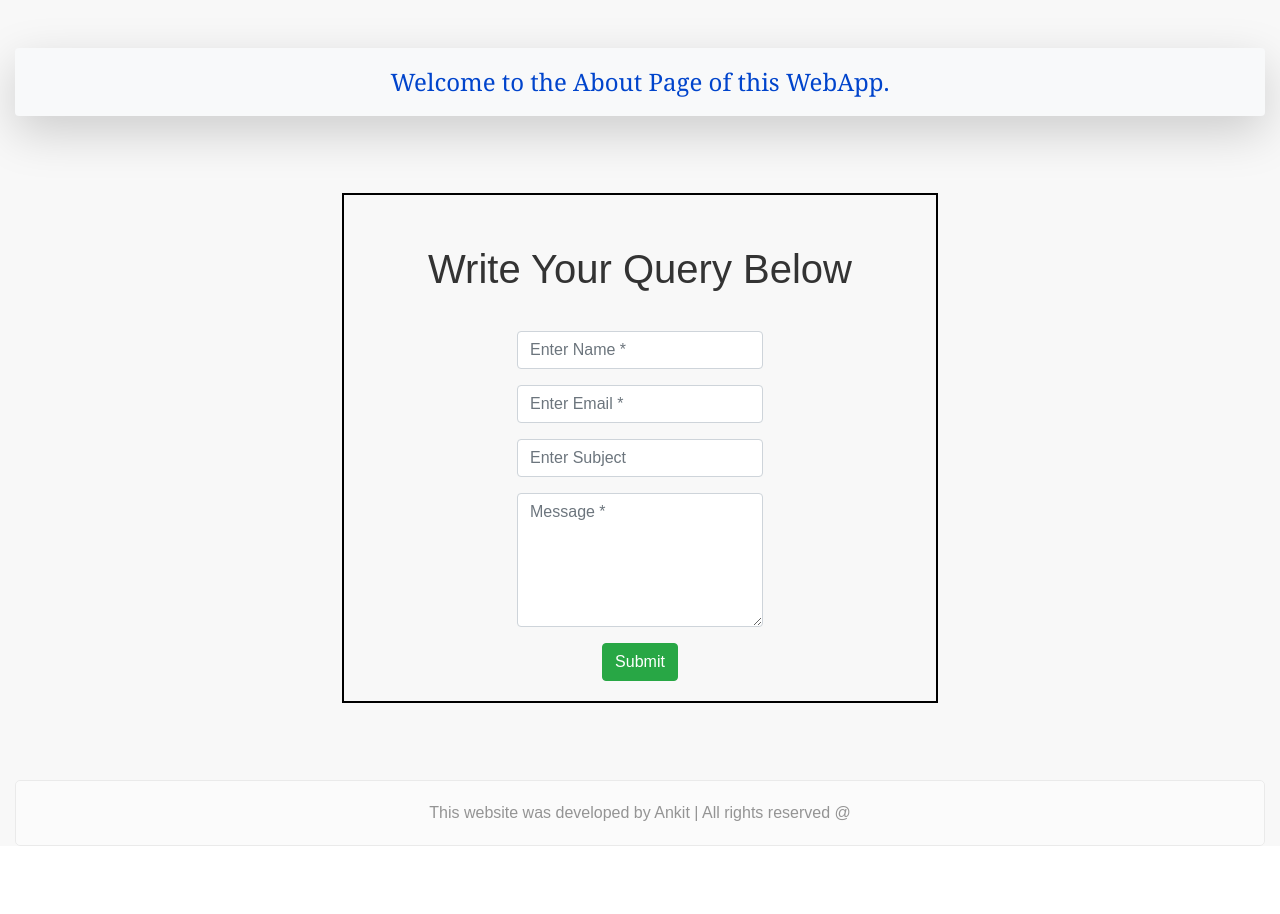
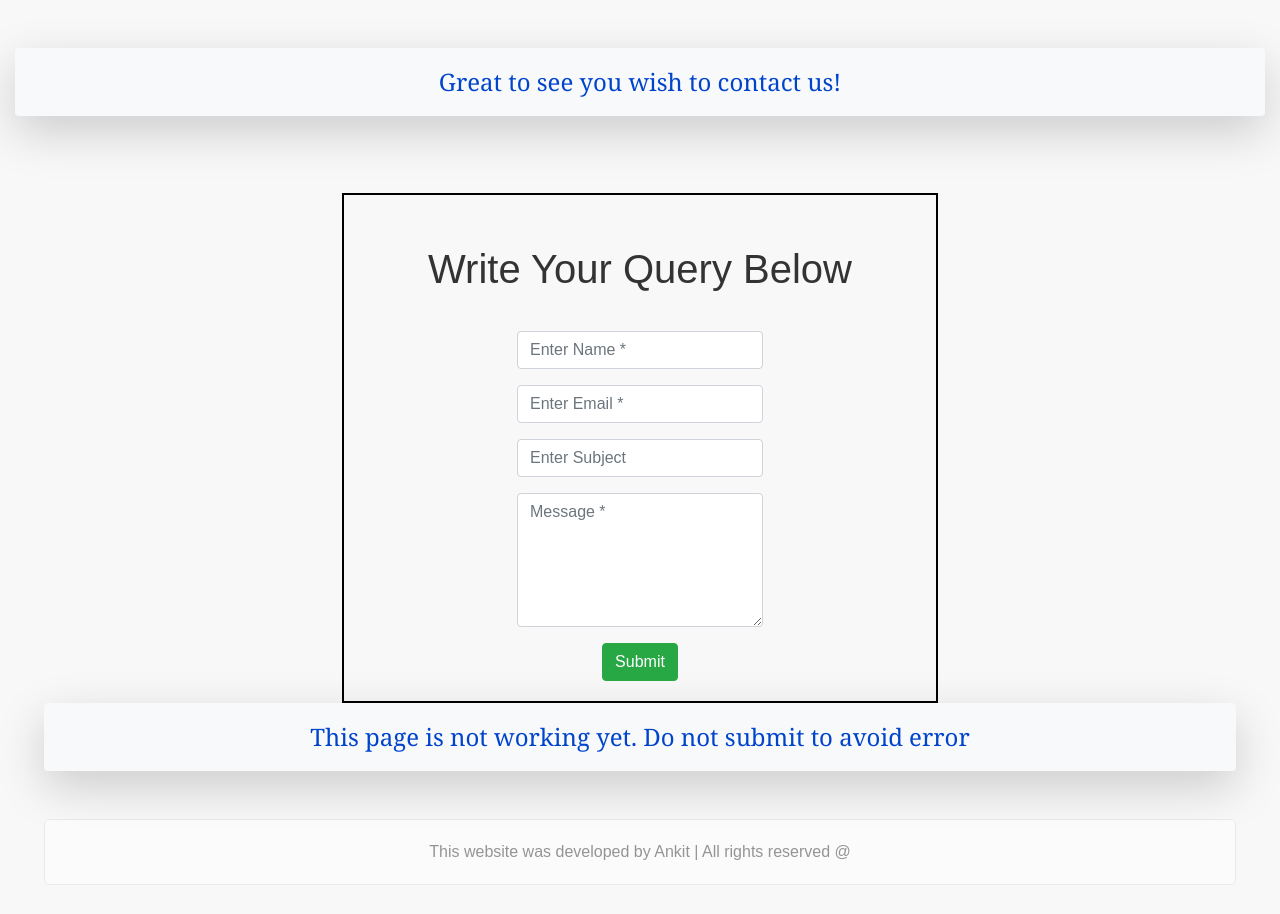
Before and after one commit to AnkitBaliyan1/bimamitra, a Django app: page /contactus/ in a window 1280 px wide. Shown: the part 56-970 px from the top of the page. Before the commit the page ends 902 px from the top, so only its background shows below. Run offline with Django 5.2, Linux system fonts and the light colour scheme; some libraries are stand-ins or nearby versions.

Commit message:
removing contact us
since, contact us is not working as expected in azure environment, hence, taking a back step.

```diff
--- a/application_insure/admin.py
+++ b/application_insure/admin.py
@@ -1,10 +1,14 @@
 from django.contrib import admin
-from .models import ContactUs
+#from .models import ContactUs
 
 # Register your models here.
 #admin.site.register(ContactUs)
 
+'''
+# this is to register the table for contact us from model
 
 @admin.register(ContactUs)
 class ContactUsAdmin(admin.ModelAdmin):
     list_display = ['name','email', 'subject', 'message']
+
+'''
--- a/application_insure/forms.py
+++ b/application_insure/forms.py
@@ -1,6 +1,6 @@
 # forms.py
 from django import forms
-from .models import ContactUs
+#from .models import ContactUs
 
 
 class InputForm(forms.Form):
@@ -10,8 +10,12 @@ class InputForm(forms.Form):
         widget=forms.TextInput(attrs={'class': 'large-input', 'row':5,'style': 'width: 90%; height: 50px;'})
     )
 
+'''
+# this is form for contact us section which takes model
 
 class ContactUsForm(forms.ModelForm):
     class Meta:
         model = ContactUs
         fields = ['name', 'email', 'subject', 'message']
+
+'''
--- a/application_insure/templates/application_insure/bimabot.html
+++ b/application_insure/templates/application_insure/bimabot.html
@@ -57,9 +57,9 @@
                     {% endfor %}
                     -->
 
-
+                    {% if chat_history %}
                     <div class="main-container" style="width: auto; margin: 5px; padding:15px">
-                        <h2>Chat History</h2>
+                        <h4></h4>
                         {% for message in chat_history %}
                             {% if 'BimaBot' in message %}
                                 <div class="bot-container">
@@ -80,6 +80,7 @@
                             {% endif %}
                         {% endfor %}
                     </div>
+                    {% endif %}
 
 
 
--- a/application_insure/templates/application_insure/contactus.html
+++ b/application_insure/templates/application_insure/contactus.html
@@ -5,7 +5,7 @@
 
     <div class="container-fluid mt-5 text-center">
         <div class="shadow-lg p-3 mb-5 bg-body-tertiary rounded p-3 mb-2 bg-light">
-            <div class="header"> Welcome to the About Page of this WebApp. </h5>
+            <div class="header"> Great to see you wish to contact us! </h5>
         </div>
 
     </div>
@@ -52,6 +52,10 @@
             </div>
         </section>
 
+        <div class="shadow-lg p-3 mb-5 bg-body-tertiary rounded p-3 mb-2 bg-light">
+            <div class="header"> This page is not working yet. Do not submit to avoid error </h5>
+        </div>
+
 
     </div>
 
--- a/application_insure/views.py
+++ b/application_insure/views.py
@@ -72,6 +72,7 @@ def bimabot(request):
                 "BimaBot": response_text
             }
             chat_history.insert(0,conversation_dict)
+            form=InputForm()
 
     else:
         form=InputForm()
@@ -83,6 +84,12 @@ def about(request):
     return render(request, "application_insure/about.html")
 
 
+def contactus(request):
+    return render(request, 'application_insure/contactus.html')
+
+
+'''
+# since admin contact us is not working, hence removing this one.
 
 from .forms import ContactUsForm
 def contactus(request):
@@ -96,3 +103,5 @@ def contactus(request):
         form = ContactUsForm()
 
     return render(request, 'application_insure/contactus.html', {'form': form})
+
+'''
--- a/bimamitra/settings.py
+++ b/bimamitra/settings.py
@@ -126,5 +126,5 @@ DEFAULT_AUTO_FIELD = 'django.db.models.BigAutoField'
 
 
 ALLOWED_HOSTS = []
-ALLOWED_HOSTS = [os.environ['WEBSITE_HOSTNAME']]
-CSRF_TRUSTED_ORIGINS = ['https://'+os.environ['WEBSITE_HOSTNAME']]
+#ALLOWED_HOSTS = [os.environ['WEBSITE_HOSTNAME']]
+#CSRF_TRUSTED_ORIGINS = ['https://'+os.environ['WEBSITE_HOSTNAME']]
```
Also changed, not shown: application_insure/models.py (+6 -1 lines).
